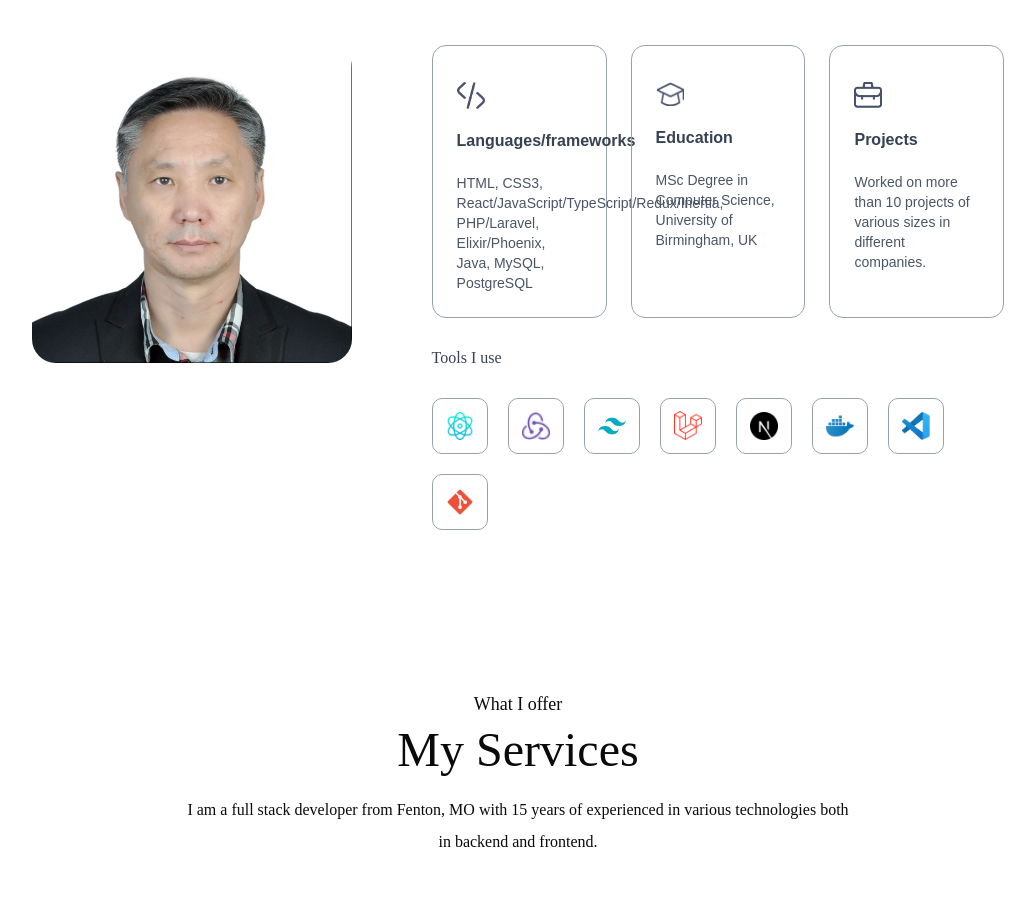
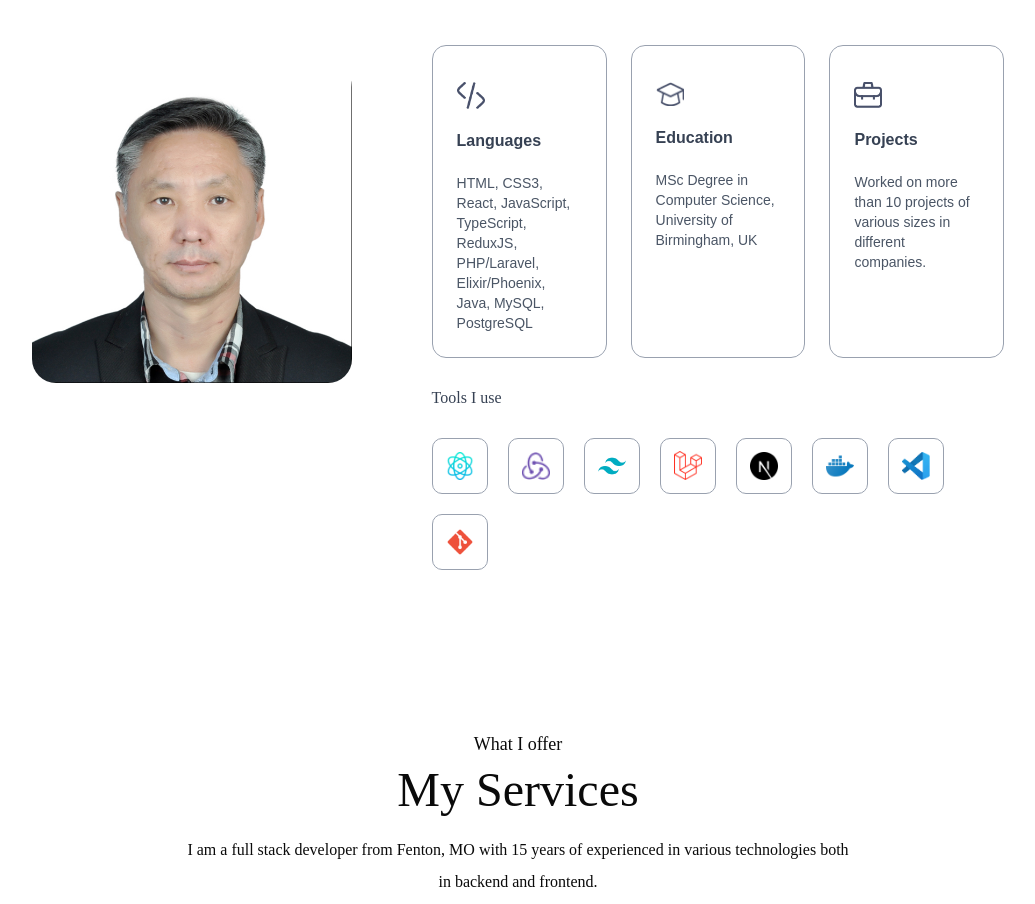
Before and after one commit to tbattur22/portfolio, a Next.js app: page / in a window 1280 px wide. Shown: the part 1127-2031 px from the top of the page, without its empty margins (122-1157 px from the left). Built offline with nearby package versions, Linux system fonts and the light colour scheme; a web font is replaced by a local one.

Commit message:
avoid adding too long text for languages

```diff
--- a/assets/assets.js
+++ b/assets/assets.js
@@ -148,7 +148,7 @@ export const serviceData = [
 ]
 
 export const infoList = [
-    { icon: assets.code_icon, iconDark: assets.code_icon_dark, title: 'Languages/frameworks', description: 'HTML, CSS3, React/JavaScript/TypeScript/Redux/Inertia, PHP/Laravel, Elixir/Phoenix, Java, MySQL, PostgreSQL' },
+    { icon: assets.code_icon, iconDark: assets.code_icon_dark, title: 'Languages', description: 'HTML, CSS3, React, JavaScript, TypeScript, ReduxJS, PHP/Laravel, Elixir/Phoenix, Java, MySQL, PostgreSQL' },
     { icon: assets.edu_icon, iconDark: assets.edu_icon_dark, title: 'Education', description: 'MSc Degree in Computer Science, University of Birmingham, UK' },
     { icon: assets.project_icon, iconDark: assets.project_icon_dark, title: 'Projects', description: 'Worked on more than 10 projects of various sizes in different companies.' }
 ];
```
